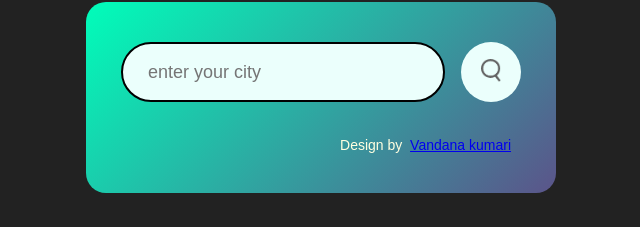
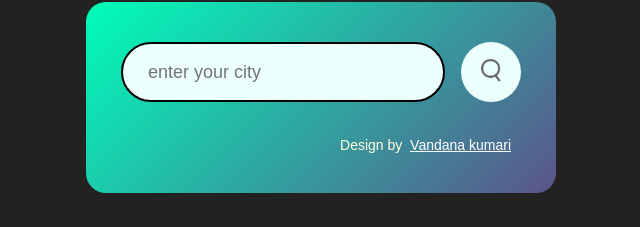
Before and after one commit to sampbitgithub/weather, a plain HTML site: page index.html in a window 1280 px wide. Shown: the part 98-325 px from the top of the page, without its empty margins (319-959 px from the left). Drawn offline with Linux system fonts and the light colour scheme.

Commit message:
Update index.html

```diff
--- a/index.html
+++ b/index.html
@@ -45,7 +45,7 @@
       </div>
     </div>
     <div>
-      <p class="namefooter">Design by&nbsp; <a class="chandan" href="#">Vandana kumari</a></p>
+      <p class="namefooter">Design by&nbsp; <a class="myname" href="#">Vandana kumari</a></p>
     </div>
   </div>
 <script>
```
